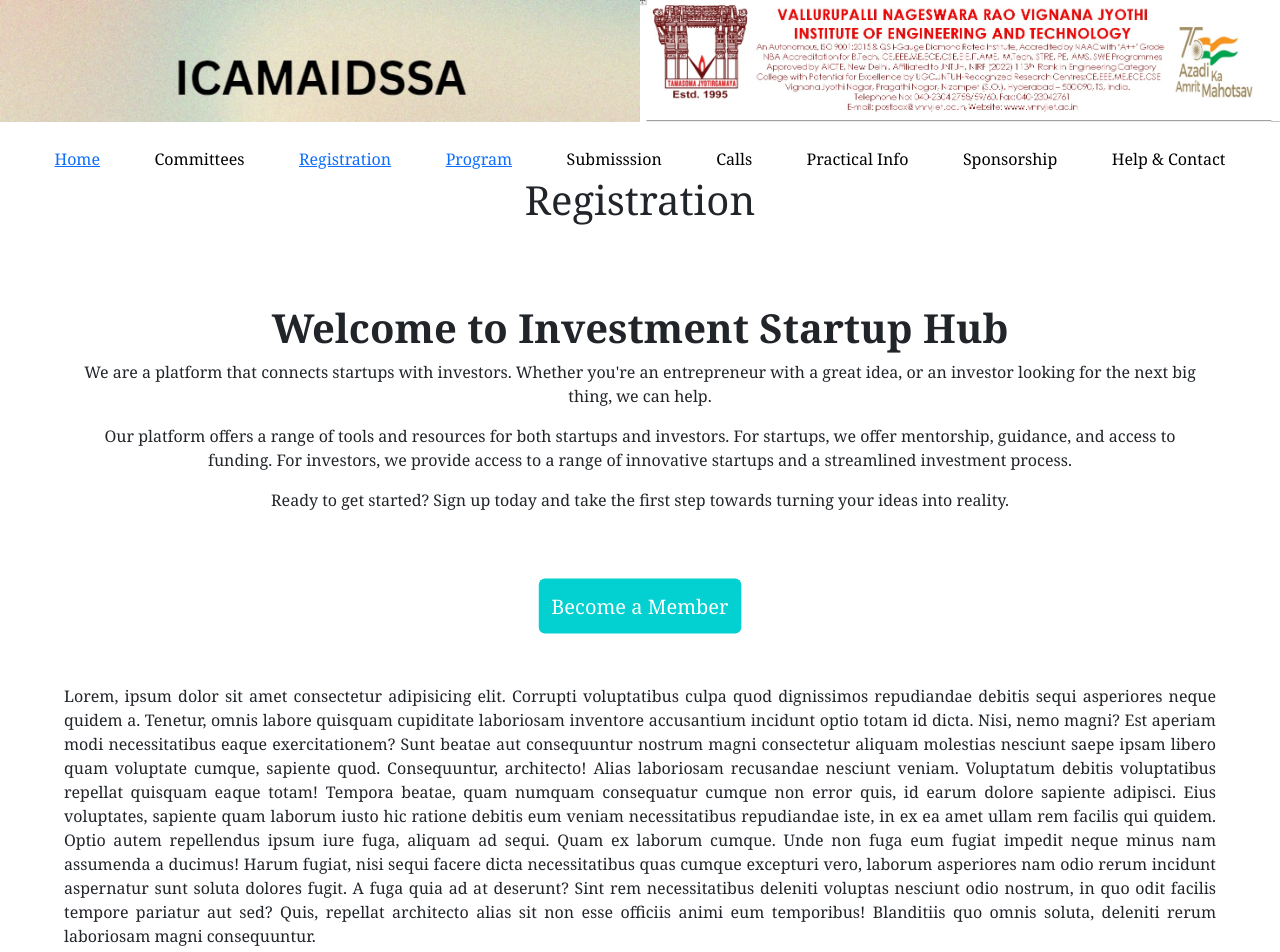
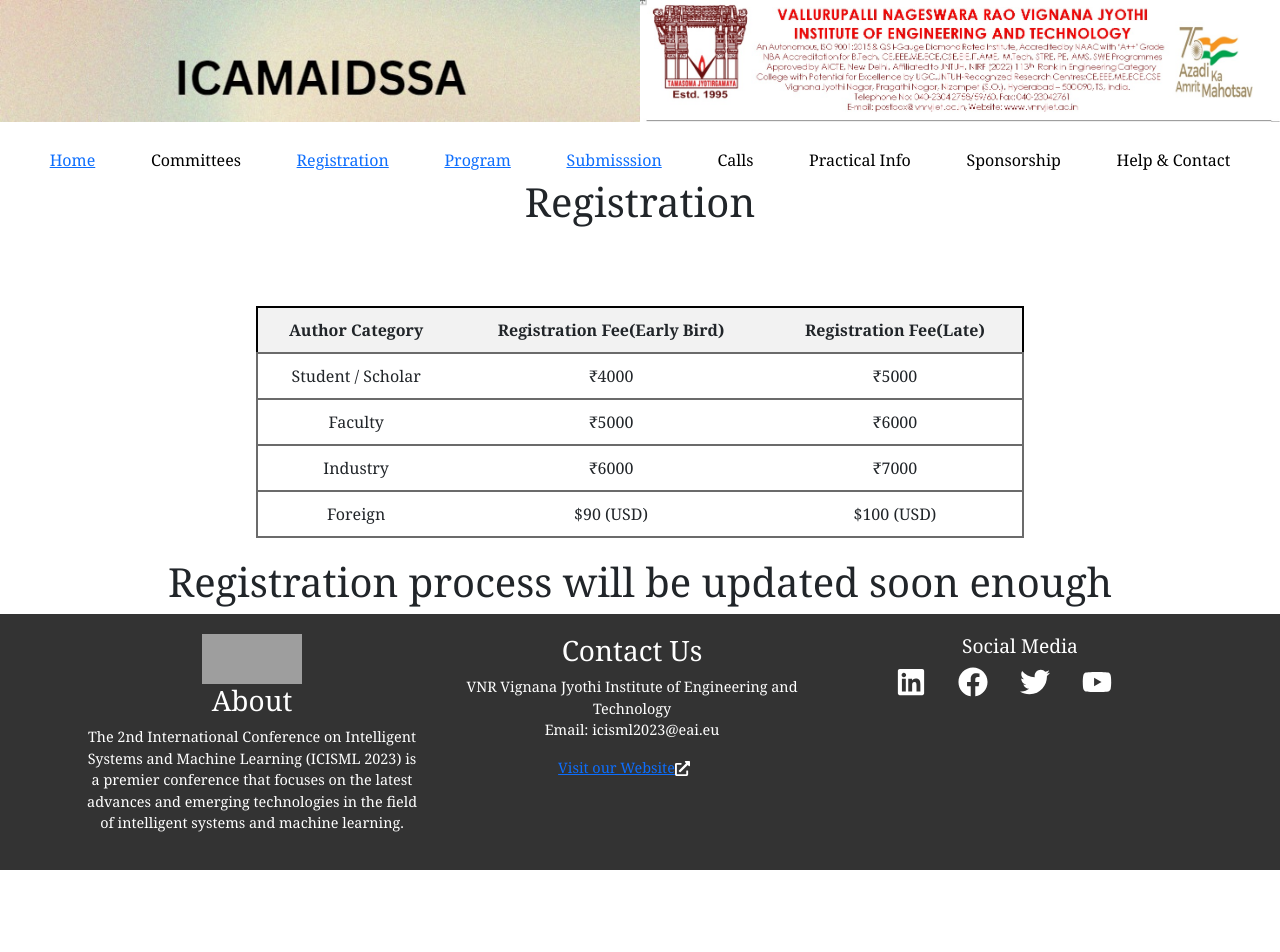
Before and after one commit to sain06533/version, a React (Create React App) app: page /version/register in a window 1280 px wide. Shown: the top 952 px of the page. After the commit the page ends 870 px from the top, so only its background shows below. Built offline with nearby package versions, Linux system fonts and the light colour scheme; grey boxes are pictures that could not be loaded.

Commit message:
updated Registration and added submission page

```diff
--- a/src/App.js
+++ b/src/App.js
@@ -4,6 +4,7 @@
 import { createBrowserRouter, RouterProvider,} from "react-router-dom";
 import Registration from './Components/Registration';
 import Program from './Components/Program';
+import Submission from './Components/Submission'
 function App() {
   const RouterObj=createBrowserRouter([
     {
@@ -22,6 +23,10 @@
         {
           path:'/version/program',
           element: <Program />
+        },
+        {
+          path:'/version/submission',
+          element: <Submission />
         }
       ]
     }
--- a/src/Components/Header.js
+++ b/src/Components/Header.js
@@ -6,7 +6,6 @@
 
 function Header() {
   const scrollToItem = () => {
-    // Scroll to a specific item (you'll need to adjust this based on your item)
     scroll.scrollTo(1500); // Scroll to the position 1000 (pixels)
   };
   return (
@@ -22,7 +21,7 @@
 
             <button className='s_navbar_button'><Link to="/version/register">Registration</Link></button>
             <button className='s_navbar_button'><Link to="/version/program">Program</Link></button>
-            <button className='s_navbar_button'>Submisssion</button>
+            <button className='s_navbar_button'><Link to="/version/submission">Submisssion</Link></button>
             <button className='s_navbar_button'>Calls</button>
             <button className='s_navbar_button'>Practical Info</button>
             <button className='s_navbar_button'>Sponsorship</button>
--- a/src/Components/Registration.css
+++ b/src/Components/Registration.css
@@ -1,28 +1,33 @@
 * {
-    margin: 0;
-    padding: 0;
     font-family: Georgia, 'Times New Roman', Times, serif;
-  }
-
-.cta {
-    display: inline-block;
-    background-color: rgb(3, 208, 208);
-    color: #fff;
-    padding: 10px 10px 10px 10px;
-    margin: 5%;
-    text-decoration: none;
-    border-radius: 5px;
-    scale: 1.25;
-  }
-  .webpage{
-    display: flex;
-    position: relative;
-    justify-content: space-evenly;
-    text-align: justify;
+}
+table {
+  width: 60%;
+  margin: auto;
+  margin-bottom: 20px;
+  border: black 2px solid;
 
 }
 
-.main{
-    margin-left: 5%;
-    margin-right: 5%;
+thead {
+  background-color: #f2f2f2;
+
 }
+
+th, td {
+  padding: 10px;
+  text-align: left;
+}
+td{
+  text-align: center;
+
+}
+th {
+  font-weight: bold;
+}
+tr:hover {
+  background-color: #ff4747;
+}
+.tar{
+  border: #6b6b6b 2px solid;
+}
--- a/src/Components/Registration.js
+++ b/src/Components/Registration.js
@@ -1,43 +1,44 @@
 import React from 'react'
 import './Registration.css'
 function Registration() {
+  const data = [
+    { a_type: 'Student / Scholar', Rfee: '₹4000', Rfel: '₹5000' },
+    { a_type: 'Faculty', Rfee: '₹5000', Rfel: '₹6000' },
+    { a_type: 'Industry', Rfee: '₹6000', Rfel: '₹7000' },
+    { a_type: 'Foreign', Rfee: '$90 (USD)', Rfel: '	$100 (USD)' },
+  ];
   return (
 
     <div className='main'>
        <div className="gdlr-page-title-wrapper gdlr-parallax-wrapper gdlr-title-normal"  data-bgspeed="0.5"  >
-			<div className="gdlr-page-title-overlay"></div>
 			<div className="gdlr-page-title-container container" >
 				<h1 className="gdlr-page-title">Registration</h1>
 							</div>
 		  </div>
-      <div className="container">
+      <div>
             <br/><br/><br/>
-            <h1 className="display-6 fw-bold">Welcome to Investment Startup Hub</h1>
-        <p>We are a platform that connects startups with investors.
-        Whether you're an entrepreneur with a great idea, or an investor looking for the next big thing, we can help.</p>
-        <p>Our platform offers a range of tools and resources for both startups and investors.
-            For startups, we offer mentorship, guidance, and access to funding.
-            For investors, we provide access to a range of innovative startups and a streamlined investment process.</p>
-        <p>Ready to get started? Sign up today and take the first step towards turning your ideas into reality.</p>
-        <a className="cta" href="/">Become a Member</a>
+            <table className='tab'>
+              <thead className='t_head'>
+                <tr>
+                  <th className='tab_head'>Author Category</th>
+                  <th className='tab_head'>Registration Fee(Early Bird)</th>
+                  <th className='tab_head'>Registration Fee(Late)</th>
+                </tr>
+              </thead>
+              <tbody>
+                {data.map(item => (
+                  <tr key={item.a_type} className='tar'>
+                    <td className='tab_data'>{item.a_type}</td>
+                    <td className='tab_data'>{item.Rfee}</td>
+                    <td className='tab_data'>{item.Rfel}</td>
+                  </tr>
+                ))}
+              </tbody>
+            </table>
       </div>
-      <div className="webpage">
-        <p>Lorem, ipsum dolor sit amet consectetur adipisicing elit.
-            Corrupti voluptatibus culpa quod dignissimos repudiandae debitis sequi asperiores neque quidem a.
-            Tenetur, omnis labore quisquam cupiditate laboriosam inventore accusantium incidunt optio totam id dicta.
-            Nisi, nemo magni? Est aperiam modi necessitatibus eaque exercitationem?
-            Sunt beatae aut consequuntur nostrum magni consectetur aliquam molestias nesciunt saepe ipsam libero quam voluptate cumque, sapiente quod.
-            Consequuntur, architecto! Alias laboriosam recusandae nesciunt veniam.
-            Voluptatum debitis voluptatibus repellat quisquam eaque totam!
-            Tempora beatae, quam numquam consequatur cumque non error quis, id earum dolore sapiente adipisci.
-            Eius voluptates, sapiente quam laborum iusto hic ratione debitis eum veniam necessitatibus repudiandae iste,
-            in ex ea amet ullam rem facilis qui quidem. Optio autem repellendus ipsum iure fuga, aliquam ad sequi.
-            Quam ex laborum cumque. Unde non fuga eum fugiat impedit neque minus nam assumenda a ducimus! Harum fugiat,
-            nisi sequi facere dicta necessitatibus quas cumque excepturi vero,
-            laborum asperiores nam odio rerum incidunt aspernatur sunt soluta dolores fugit.
-            A fuga quia ad at deserunt? Sint rem necessitatibus deleniti voluptas nesciunt odio nostrum,
-            in quo odit facilis tempore pariatur aut sed? Quis, repellat architecto alias sit non esse officiis animi eum temporibus!
-            Blanditiis quo omnis soluta, deleniti rerum laboriosam magni consequuntur.</p>
+      <div className='reg_process'>
+				<h1 className="gdlr-page-title">Registration process will be updated soon enough</h1>
+
       </div>
     </div>
   )
```
